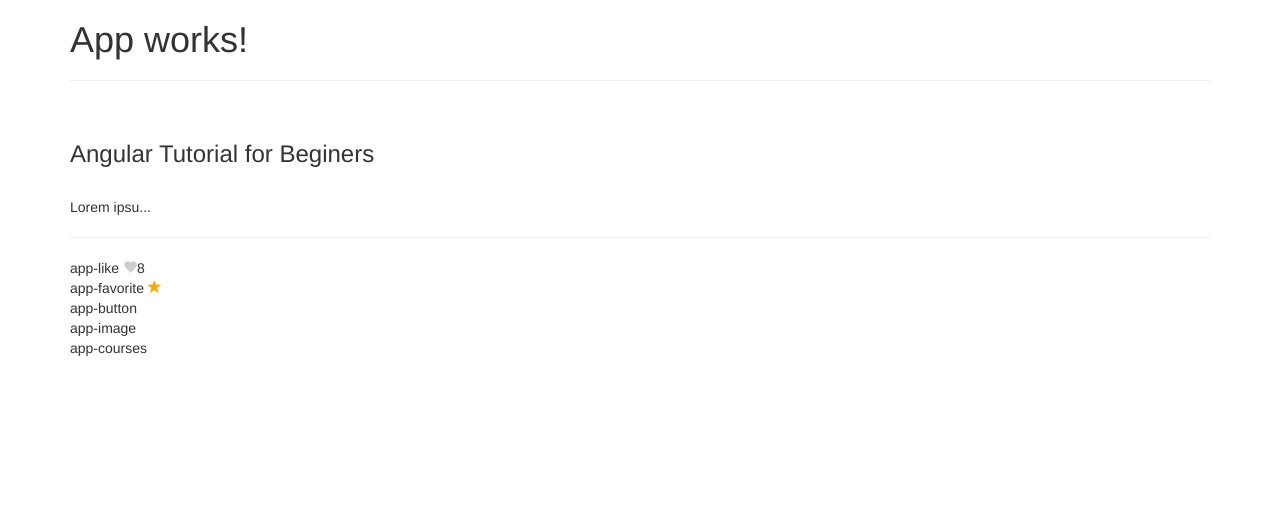
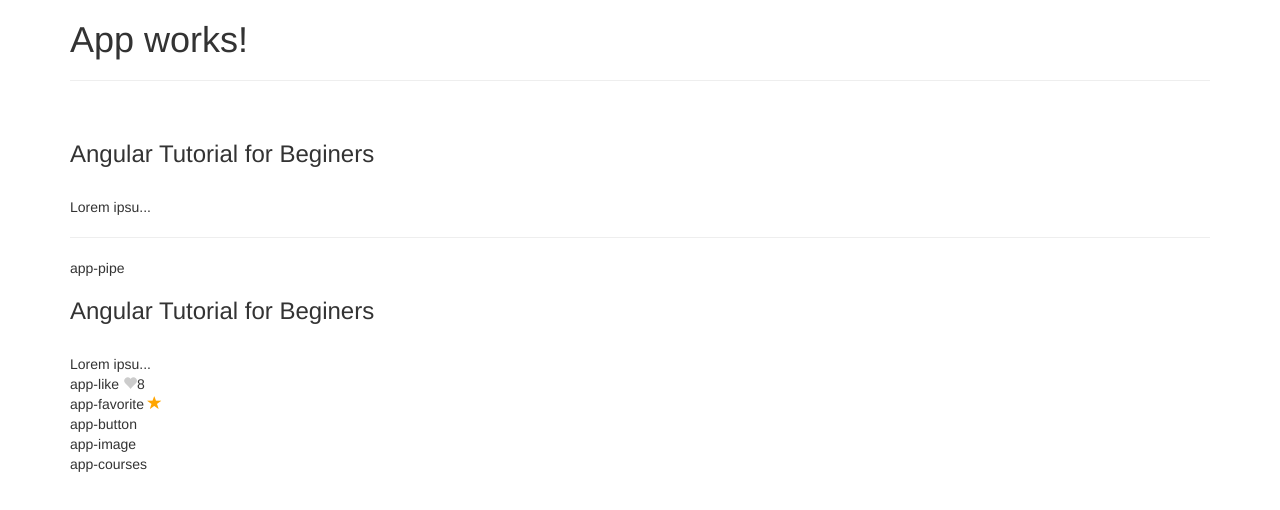
Before and after one commit to JoshuaBaert/angular2, an Angular app: page / in a window 1280 px wide. Shown: the top 510 px of the page. Built offline with nearby package versions, Linux system fonts and the light colour scheme.

Commit message:
Custom Pipe

```diff
--- a/src/app/app.component.html
+++ b/src/app/app.component.html
@@ -7,6 +7,11 @@
 
   <br>
   <hr>
+  app-pipe
+  <app-pipe></app-pipe>
+
+  <br>
+
    app-like
   <app-like
     [liked]="tweet.liked"
```
